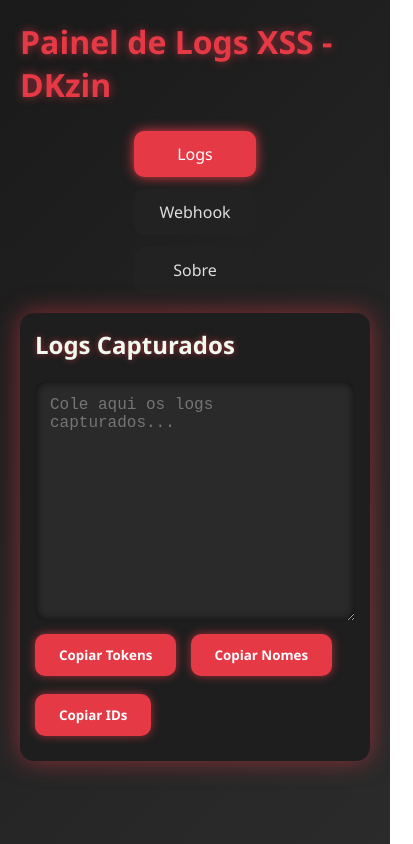
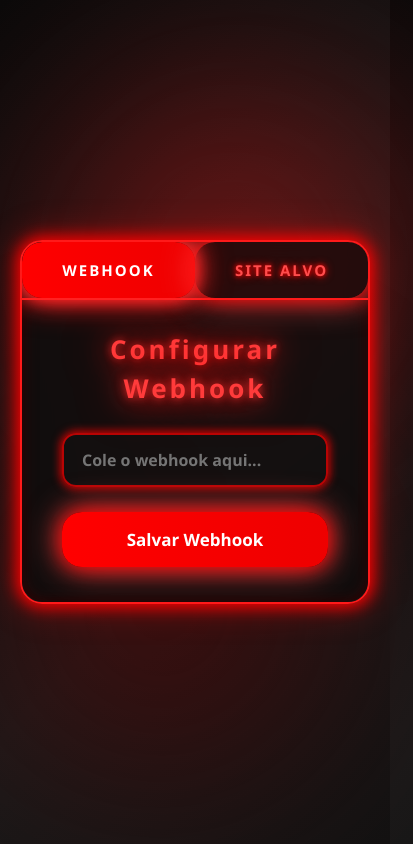
Before and after one commit to SrDark222/00001111, a website: page index.html in a window 390 px wide. Shown: the whole page, 413 px wide, since content can reach past the window. Drawn offline with Linux system fonts and the light colour scheme.

Commit message:
Update index.html

```diff
--- a/index.html
+++ b/index.html
@@ -1,263 +1,319 @@
+
+
 <!DOCTYPE html>
 <html lang="pt-BR">
 <head>
 <meta charset="UTF-8" />
 <meta name="viewport" content="width=device-width, initial-scale=1" />
-<title>Painel Logs XSS - DKzin</title>
+<title>Painel XSS Neon Dark</title>
 <style>
-  /* Reset */
+  /* Reset básico */
   * {
     margin: 0; padding: 0; box-sizing: border-box;
     font-family: 'Segoe UI', Tahoma, Geneva, Verdana, sans-serif;
   }
+
   body {
-    background: linear-gradient(135deg, #1a1a1a, #2b2b2b);
+    min-height: 100vh;
+    background: linear-gradient(135deg, #0a0a0a, #1a1a1a 60%, #121212);
+    overflow: hidden;
     color: #eee;
-    min-height: 100vh;
     display: flex;
-    flex-direction: column;
+    justify-content: center;
     align-items: center;
     padding: 20px;
+    -webkit-font-smoothing: antialiased;
+    -moz-osx-font-smoothing: grayscale;
+    position: relative;
+  }
+
+  /* Luzes neon de fundo animadas */
+  body::before, body::after {
+    content: "";
+    position: absolute;
+    border-radius: 50%;
+    filter: blur(100px);
+    opacity: 0.3;
+    animation: pulseNeon 6s ease-in-out infinite;
+    z-index: 0;
+  }
+  body::before {
+    width: 350px; height: 350px;
+    background: #ff1a1a;
+    top: 10%;
+    left: 15%;
+  }
+  body::after {
+    width: 300px; height: 300px;
+    background: #660000;
+    bottom: 10%;
+    right: 20%;
+    animation-delay: 3s;
+  }
+  @keyframes pulseNeon {
+    0%, 100% {opacity: 0.3; transform: scale(1);}
+    50% {opacity: 0.6; transform: scale(1.1);}
+  }
+
+  /* Container com glass + blur + borda neon */
+  .container {
+    position: relative;
+    background: rgba(20, 20, 20, 0.6);
+    border-radius: 22px;
+    border: 2.5px solid #ff1a1a;
+    backdrop-filter: blur(20px);
+    -webkit-backdrop-filter: blur(20px);
+    box-shadow:
+      0 0 15px 3px #ff0000,
+      0 0 30px 10px rgba(255, 0, 0, 0.25);
+    width: 460px;
+    max-width: 95vw;
+    overflow: hidden;
+    z-index: 10;
+  }
+
+  /* Nav das abas */
+  nav {
+    display: flex;
+    background: rgba(30, 0, 0, 0.4);
+    border-bottom: 2px solid #ff1a1a;
     user-select: none;
   }
-  header {
-    font-size: 2rem;
-    font-weight: 900;
-    color: #e63946;
-    margin-bottom: 25px;
-    text-shadow: 0 0 10px #e63946aa;
+
+  nav button.tab-button {
+    flex: 1;
+    padding: 18px 0;
+    cursor: pointer;
+    background: transparent;
+    border: none;
+    color: #ff4c4c;
+    font-weight: 700;
+    font-size: 15px;
+    letter-spacing: 2px;
+    text-transform: uppercase;
+    position: relative;
+    transition: color 0.3s ease;
+    text-shadow:
+      0 0 4px #ff0000,
+      0 0 8px #ff0000;
   }
-  nav {
-    display: flex;
-    gap: 12px;
-    margin-bottom: 20px;
+
+  nav button.tab-button:hover {
+    color: #ff9999;
   }
-  nav button {
-    background: #222;
-    border: none;
-    padding: 12px 25px;
-    font-size: 1rem;
-    color: #ddd;
-    border-radius: 10px;
-    cursor: pointer;
-    transition: all 0.3s ease;
-    box-shadow: 0 0 8px transparent;
+
+  nav button.tab-button.active {
+    color: #fff;
+    background: linear-gradient(270deg, #ff0000, #cc0000, #ff0000);
+    background-size: 600% 600%;
+    animation: neon-gradient 5s ease infinite;
+    box-shadow:
+      0 0 15px #ff1a1a,
+      0 0 25px #ff4c4c,
+      0 0 35px #ff0000;
   }
-  nav button:hover {
-    background: #e63946;
-    color: #fff;
-    box-shadow: 0 0 12px #e63946;
+
+  @keyframes neon-gradient {
+    0%{background-position:0% 50%}
+    50%{background-position:100% 50%}
+    100%{background-position:0% 50%}
   }
-  nav button.active {
-    background: #e63946;
-    color: #fff;
-    box-shadow: 0 0 12px #e63946;
-  }
-  main {
-    background: #1e1e1e;
-    width: 100%;
-    max-width: 720px;
-    border-radius: 14px;
-    box-shadow: 0 0 25px #e6394688;
-    padding: 25px;
-  }
+
+  /* Conteúdo das abas */
   section.tab-content {
     display: none;
-    animation: fadeIn 0.5s ease forwards;
+    padding: 30px 40px 35px 40px;
+    background: rgba(10, 10, 10, 0.6);
+    border-radius: 0 0 22px 22px;
+    color: #eee;
+    font-size: 15px;
+    line-height: 1.5;
+    box-shadow: inset 0 0 15px #330000;
+    min-height: 240px;
   }
   section.tab-content.active {
     display: block;
   }
+
+  /* Inputs */
+  input[type="text"] {
+    width: 100%;
+    padding: 14px 18px;
+    margin-bottom: 25px;
+    border: 2px solid rgba(255, 0, 0, 0.7);
+    border-radius: 14px;
+    background: rgba(20, 20, 20, 0.35);
+    color: #ff6666;
+    font-weight: 600;
+    font-size: 16px;
+    outline: none;
+    box-shadow:
+      0 0 8px 2px rgba(255, 0, 0, 0.8);
+    transition: all 0.3s ease;
+  }
+  input[type="text"]:focus {
+    border-color: #ff3b3b;
+    background: rgba(40, 0, 0, 0.75);
+    color: #fff;
+    box-shadow:
+      0 0 18px 4px #ff2a2a;
+  }
+
+  /* Botões */
+  button {
+    width: 100%;
+    padding: 16px 0;
+    border: none;
+    border-radius: 20px;
+    background: linear-gradient(270deg, #ff0000, #cc0000, #ff0000);
+    background-size: 600% 600%;
+    animation: neon-gradient 5s ease infinite;
+    color: white;
+    font-weight: 900;
+    font-size: 17px;
+    cursor: pointer;
+    box-shadow:
+      0 0 20px #ff0000,
+      0 0 35px #ff4c4c;
+    transition: background-position 0.3s ease;
+  }
+  button:hover {
+    background-position: 100% 50%;
+  }
+
+  /* Títulos com glow forte e animação */
   h2 {
-    margin-bottom: 20px;
-    font-weight: 700;
-    color: #f1faee;
-    text-shadow: 0 0 6px #e63946aa;
+    color: #ff3b3b;
+    margin-bottom: 25px;
+    font-size: 26px;
+    font-weight: 900;
+    text-align: center;
+    letter-spacing: 3px;
+    text-shadow:
+      0 0 10px #ff2a2a,
+      0 0 30px #ff1a1a,
+      0 0 50px #ff0000;
+    animation: flickerNeon 2.5s infinite alternate;
   }
-  textarea#logBox {
-    width: 100%;
-    height: 240px;
-    background: #2a2a2a;
-    border-radius: 12px;
-    border: none;
-    color: #eee;
+  @keyframes flickerNeon {
+    0%, 20%, 40%, 60%, 80%, 100% {opacity: 1;}
+    10%, 30%, 50%, 70%, 90% {opacity: 0.75;}
+  }
+
+  /* Área de logs */
+  #logArea {
+    margin-top: 20px;
+    background: rgba(25, 0, 0, 0.85);
+    border: 2px solid #ff1a1a;
+    padding: 15px;
     font-family: 'Courier New', Courier, monospace;
-    font-size: 1rem;
-    padding: 15px;
-    resize: vertical;
-    box-shadow: inset 0 0 10px #000000bb;
-  }
-  input#webhookInput {
-    width: 100%;
-    padding: 14px 15px;
-    border-radius: 12px;
-    border: none;
-    background: #2a2a2a;
-    color: #eee;
-    font-size: 1.1rem;
-    margin-bottom: 20px;
-    box-shadow: inset 0 0 10px #000000bb;
-  }
-  button.action-btn {
-    background: #e63946;
-    border: none;
-    padding: 12px 24px;
-    margin: 8px 10px 10px 0;
-    border-radius: 10px;
-    cursor: pointer;
-    color: white;
-    font-weight: 700;
-    box-shadow: 0 0 10px #e63946aa;
-    transition: background-color 0.3s ease;
-  }
-  button.action-btn:hover {
-    background: #d62828;
-    box-shadow: 0 0 15px #d62828cc;
-  }
-  section p {
-    line-height: 1.6;
-    color: #ccc;
-    font-size: 1rem;
-  }
-  /* Animação simples */
-  @keyframes fadeIn {
-    from {opacity: 0;}
-    to {opacity: 1;}
-  }
-  /* Responsividade */
-  @media (max-width: 480px) {
-    nav {
-      flex-direction: column;
-    }
-    nav button {
-      width: 100%;
-    }
-    main {
-      padding: 15px;
-    }
+    font-size: 14px;
+    height: 110px;
+    overflow-y: auto;
+    border-radius: 18px;
+    color: #ff9999;
+    white-space: pre-wrap;
+    text-shadow:
+      0 0 4px #ff4c4c;
   }
 </style>
 </head>
 <body>
 
-<header>Painel de Logs XSS - DKzin</header>
+<div class="container" role="main" aria-label="Painel de Configuração XSS Neon Dark">
+  <nav role="tablist" aria-label="Navegação de abas">
+    <button class="tab-button active" data-tab="webhookTab" role="tab" aria-selected="true" aria-controls="webhookTab" id="tabWebhook">Webhook</button>
+    <button class="tab-button" data-tab="siteTab" role="tab" aria-selected="false" aria-controls="siteTab" id="tabSite">Site Alvo</button>
+  </nav>
 
-<nav role="tablist" aria-label="Navegação principal">
-  <button id="logTabBtn" role="tab" aria-controls="logTab" aria-selected="true" class="active" onclick="switchTab('logTab')">Logs</button>
-  <button id="webhookTabBtn" role="tab" aria-controls="webhookTab" aria-selected="false" onclick="switchTab('webhookTab')">Webhook</button>
-  <button id="aboutTabBtn" role="tab" aria-controls="aboutTab" aria-selected="false" onclick="switchTab('aboutTab')">Sobre</button>
-</nav>
+  <section id="webhookTab" class="tab-content active" role="tabpanel" aria-labelledby="tabWebhook" tabindex="0">
+    <h2>Configurar Webhook</h2>
+    <input id="webhookInput" type="text" placeholder="Cole o webhook aqui..." autocomplete="off" aria-label="Campo para inserir webhook" />
+    <button onclick="saveWebhook()" aria-label="Salvar webhook">Salvar Webhook</button>
+</section>
 
-<main>
-  <section id="logTab" class="tab-content active" role="tabpanel" aria-labelledby="logTabBtn">
-    <h2>Logs Capturados</h2>
-    <textarea id="logBox" placeholder="Cole aqui os logs capturados..."></textarea>
-    <div>
-      <button class="action-btn" onclick="copyTokens()">Copiar Tokens</button>
-      <button class="action-btn" onclick="copyNames()">Copiar Nomes</button>
-      <button class="action-btn" onclick="copyIDs()">Copiar IDs</button>
-    </div>
+  <section id="siteTab" class="tab-content" role="tabpanel" aria-labelledby="tabSite" tabindex="0">
+    <h2>Link do Site para XSS</h2>
+    <input id="siteInput" type="text" placeholder="Cole o link do site alvo aqui..." autocomplete="off" aria-label="Campo para inserir link do site" />
+    <button onclick="saveSite()" aria-label="Salvar site alvo">Salvar Site</button>
   </section>
 
-  <section id="webhookTab" class="tab-content" role="tabpanel" aria-labelledby="webhookTabBtn">
-    <h2>Configurar Webhook</h2>
-    <input type="text" id="webhookInput" placeholder="Cole o URL do webhook aqui..." aria-label="Input do webhook" />
-    <button class="action-btn" onclick="saveWebhook()">Salvar Webhook</button>
+  <section id="logsTab" class="tab-content" role="tabpanel" aria-labelledby="tabLogs" tabindex="0" style="display:none;">
+    <h2>Logs do XSS</h2>
+    <pre id="logArea" aria-live="polite" aria-atomic="true"></pre>
   </section>
-
-  <section id="aboutTab" class="tab-content" role="tabpanel" aria-labelledby="aboutTabBtn">
-    <h2>Sobre o Painel</h2>
-    <p>Esse painel foi feito para monitorar e organizar os logs capturados de ataques XSS, com funções de copiar dados importantes e configurar envio via webhook.</p>
-    <p>Desenvolvido por DKzin, interface estilizada pelo Menor DK.</p>
-    <p>Use com responsabilidade.</p>
-  </section>
-</main>
+</div>
 
 <script>
-  // Troca abas
-  function switchTab(tabId) {
-    const tabs = document.querySelectorAll('.tab-content');
-    const buttons = document.querySelectorAll('nav button');
+  // Controle simples de abas
+  const tabs = document.querySelectorAll('nav button.tab-button');
+  const contents = document.querySelectorAll('section.tab-content');
 
-    tabs.forEach(tab => {
-      if(tab.id === tabId) {
-        tab.classList.add('active');
-      } else {
-        tab.classList.remove('active');
-      }
+  tabs.forEach(tab => {
+    tab.addEventListener('click', () => {
+      // Remove ativo
+      tabs.forEach(t => {
+        t.classList.remove('active');
+        t.setAttribute('aria-selected', 'false');
+      });
+      contents.forEach(c => c.classList.remove('active'));
+
+      // Ativa o clicado e seu conteúdo
+      tab.classList.add('active');
+      tab.setAttribute('aria-selected', 'true');
+      const id = tab.getAttribute('data-tab');
+      document.getElementById(id).classList.add('active');
     });
+  });
 
-    buttons.forEach(btn => {
-      if(btn.getAttribute('aria-controls') === tabId) {
-        btn.classList.add('active');
-        btn.setAttribute('aria-selected', 'true');
-      } else {
-        btn.classList.remove('active');
-        btn.setAttribute('aria-selected', 'false');
-      }
-    });
+  // Função pra salvar webhook no localStorage e logar
+  function saveWebhook() {
+    const webhook = document.getElementById('webhookInput').value.trim();
+    if (!webhook) return alert('Cole um webhook válido, chefe!');
+    localStorage.setItem('xssWebhook', webhook);
+    logMsg(`Webhook salvo: ${webhook}`);
   }
 
-  // Copiar texto para área de transferência com alertas
-  function copyToClipboard(text) {
-    if (!text || text.trim() === '') {
-      alert('Nada encontrado para copiar.');
-      return;
-    }
-    navigator.clipboard.writeText(text).then(() => {
-      alert('Copiado para a área de transferência!');
-    }).catch(() => {
-      alert('Falha ao copiar para a área de transferência.');
-    });
+  // Função pra salvar site alvo
+  function saveSite() {
+    const site = document.getElementById('siteInput').value.trim();
+    if (!site) return alert('Cole um link válido do site alvo!');
+    localStorage.setItem('xssSite', site);
+    logMsg(`Site alvo salvo: ${site}`);
   }
 
-  // Extrair tokens do textarea (exemplo: token: qualquercoisa)
-  function copyTokens() {
-    const logs = document.getElementById('logBox').value;
-    const tokens = [...logs.matchAll(/token:\s*([^\s]+)/gi)].map(m => m[1]).join('\n');
-    copyToClipboard(tokens);
+  // Função pra logar mensagens na área de logs
+  function logMsg(msg) {
+    let logArea = document.getElementById('logArea');
+    if (!logArea) {
+      // Se ainda não existe, cria e mostra aba logs
+      const logsTabBtn = document.createElement('button');
+      logsTabBtn.classList.add('tab-button');
+      logsTabBtn.setAttribute('data-tab', 'logsTab');
+      logsTabBtn.setAttribute('role', 'tab');
+      logsTabBtn.setAttribute('aria-selected', 'false');
+      logsTabBtn.id = 'tabLogs';
+      logsTabBtn.textContent = 'Logs';
+      document.querySelector('nav').appendChild(logsTabBtn);
+      logsTabBtn.addEventListener('click', () => {
+        tabs.forEach(t => t.classList.remove('active'));
+        contents.forEach(c => c.classList.remove('active'));
+        logsTabBtn.classList.add('active');
+        logsTabBtn.setAttribute('aria-selected', 'true');
+        document.getElementById('logsTab').classList.add('active');
+      });
+      logArea = document.getElementById('logArea');
+      if (!logArea) return; // Falha
+    }
+    logArea.textContent += `[${new Date().toLocaleTimeString()}] ${msg}\n`;
+    logArea.scrollTop = logArea.scrollHeight;
   }
 
-  // Extrair nomes (exemplo: name: qualquercoisa)
-  function copyNames() {
-    const logs = document.getElementById('logBox').value;
-    const names = [...logs.matchAll(/name:\s*([^\s]+)/gi)].map(m => m[1]).join('\n');
-    copyToClipboard(names);
+  // Recupera dados salvos ao abrir
+  window.onload = () => {
+    const savedWebhook = localStorage.getItem('xssWebhook');
+    if (savedWebhook) document.getElementById('webhookInput').value = savedWebhook;
+    const savedSite = localStorage.getItem('xssSite');
+    if (savedSite) document.getElementById('siteInput').value = savedSite;
   }
-
-  // Extrair IDs (exemplo: id: 123456789)
-  function copyIDs() {
-    const logs = document.getElementById('logBox').value;
-    const ids = [...logs.matchAll(/id:\s*(\d+)/gi)].map(m => m[1]).join('\n');
-    copyToClipboard(ids);
-  }
-
-  // Salvar webhook no localStorage
-  function saveWebhook() {
-    const webhookInput = document.getElementById('webhookInput');
-    const url = webhookInput.value.trim();
-    if (!url) {
-      alert('Por favor, insira um URL válido do webhook.');
-      return;
-    }
-    try {
-      new URL(url);
-    } catch {
-      alert('URL inválido.');
-      return;
-    }
-    localStorage.setItem('customWebhook', url);
-    alert('Webhook salvo com sucesso!');
-  }
-
-  // Carregar webhook salvo
-  window.addEventListener('DOMContentLoaded', () => {
-    const saved = localStorage.getItem('customWebhook');
-    if (saved) {
-      document.getElementById('webhookInput').value = saved;
-    }
-  });
 </script>
-
-</body>
-</html>
```
